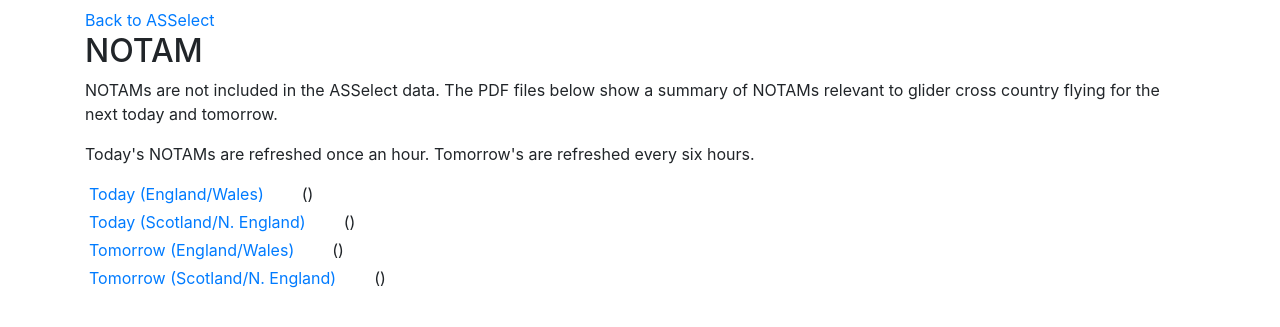
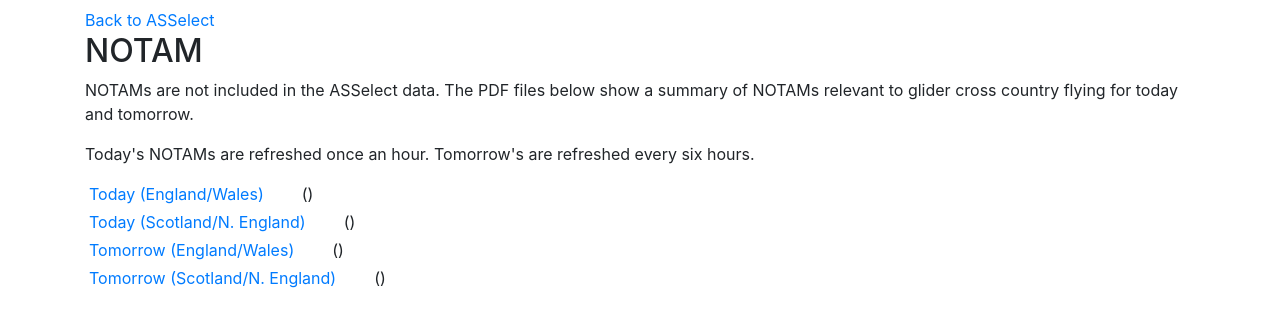
Before and after one commit to ahsparrow/ukair, a Flask app: template ukair/templates/notam.html in a window 1280 px wide. Shown: the top 327 px of the page. Run offline with Flask 2, Linux system fonts and the light colour scheme; the template is opened without the code that fills it, so the values that code supplies are empty; parts of the project's set-up code (start-up, migrations or seed data) failed here and were passed over; some libraries are stand-ins or nearby versions.

Commit message:
Correct text on NOTAM page

```diff
--- a/ukair/templates/notam.html
+++ b/ukair/templates/notam.html
@@ -24,7 +24,7 @@
     <h2>NOTAM</h2>
     <p>NOTAMs are not included in the ASSelect data. The PDF files
        below show a summary of NOTAMs relevant to glider cross country
-       flying for the next today and tomorrow.</p>
+       flying for today and tomorrow.</p>
     <p>Today's NOTAMs are refreshed once an hour. Tomorrow's are refreshed
        every six hours.</p>
     <div class="row mb-1">
```
